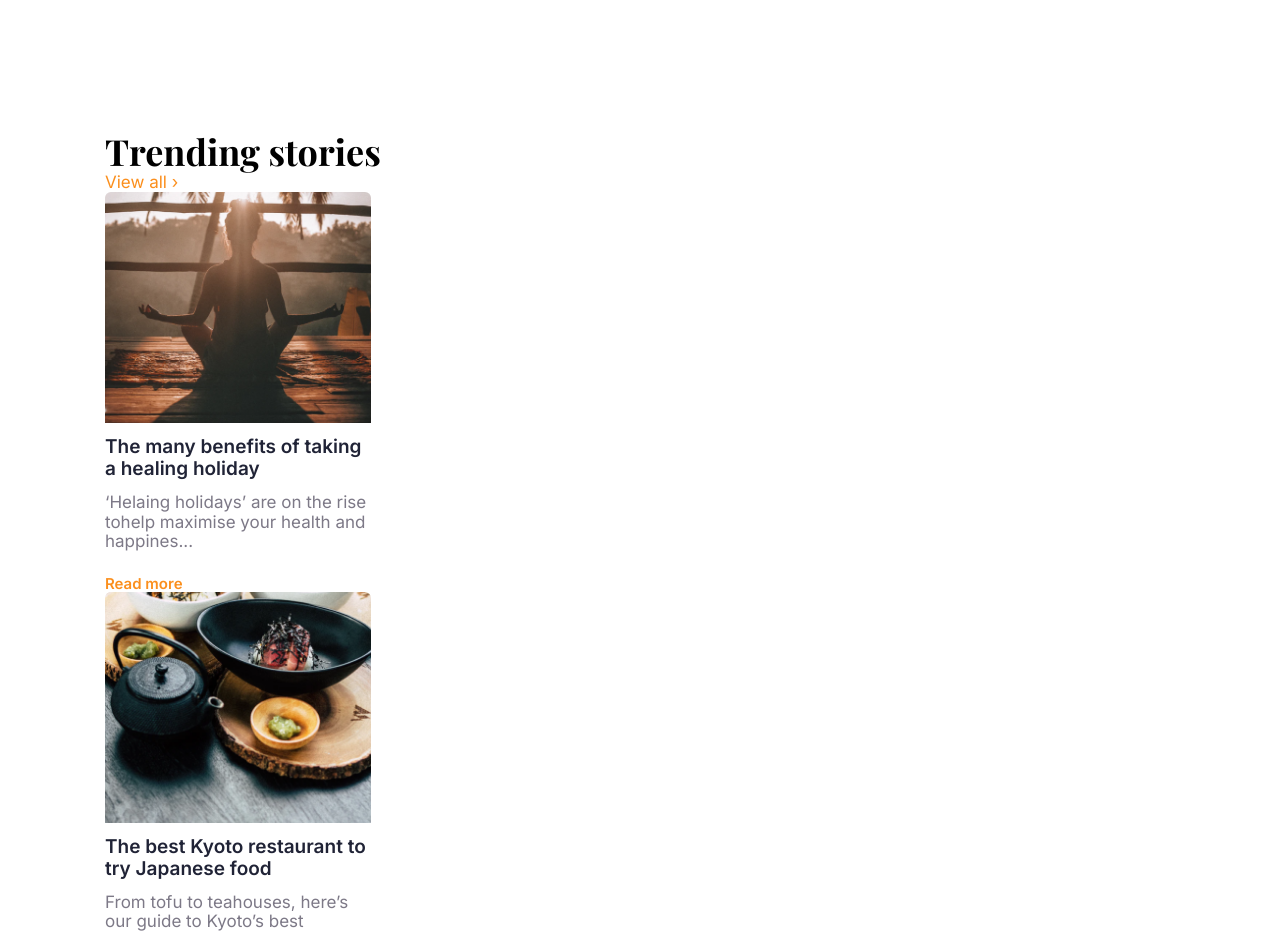
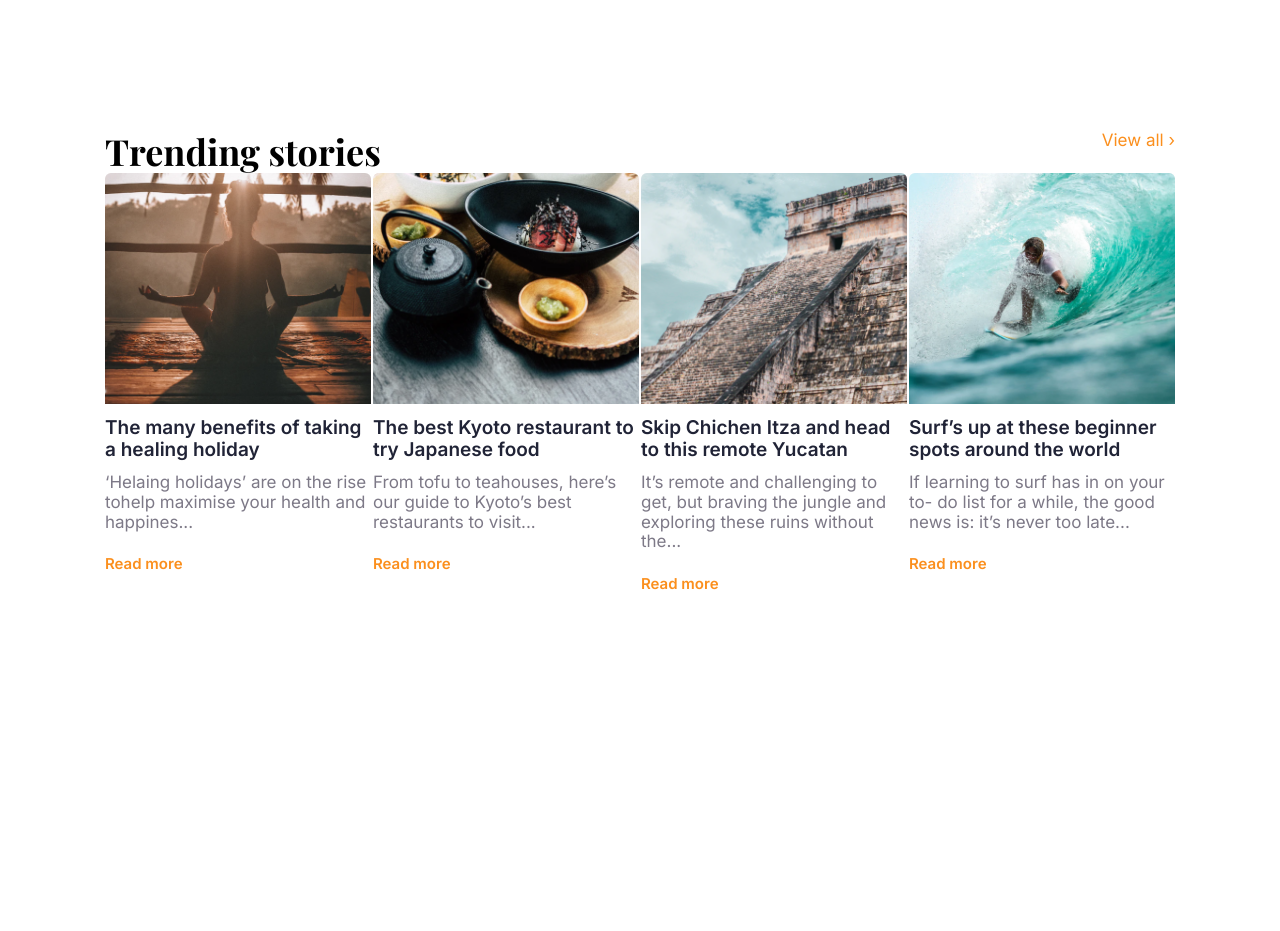
Before and after one commit to saviomisael/landing-page-sass, a website: page index.html in a window 1280 px wide. Shown: the part 4080-5011 px from the top of the page. After the commit the page ends 4673 px from the top, so only its background shows below. Drawn offline with nearby package versions, Linux system fonts and the light colour scheme.

Commit message:
add section trending stories styles

```diff
--- a/sass/objects/_sections.scss
+++ b/sass/objects/_sections.scss
@@ -56,3 +56,14 @@
     justify-content: space-between;
   }
 }
+
+.section-trending-stories {
+  display: flex;
+  flex-direction: column;
+
+  & > .top,
+  & > .main {
+    display: flex;
+    justify-content: space-between;
+  }
+}
```
Also changed, not shown: css/main.css.
